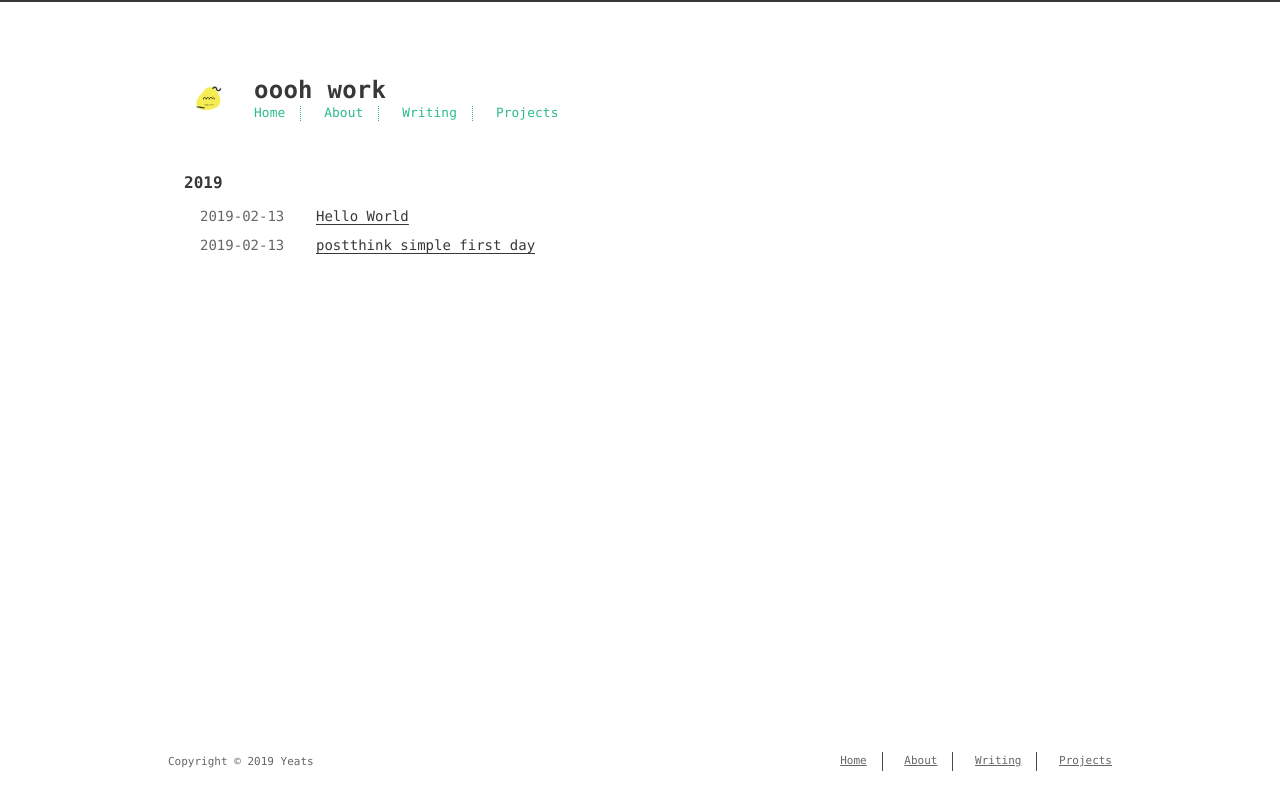
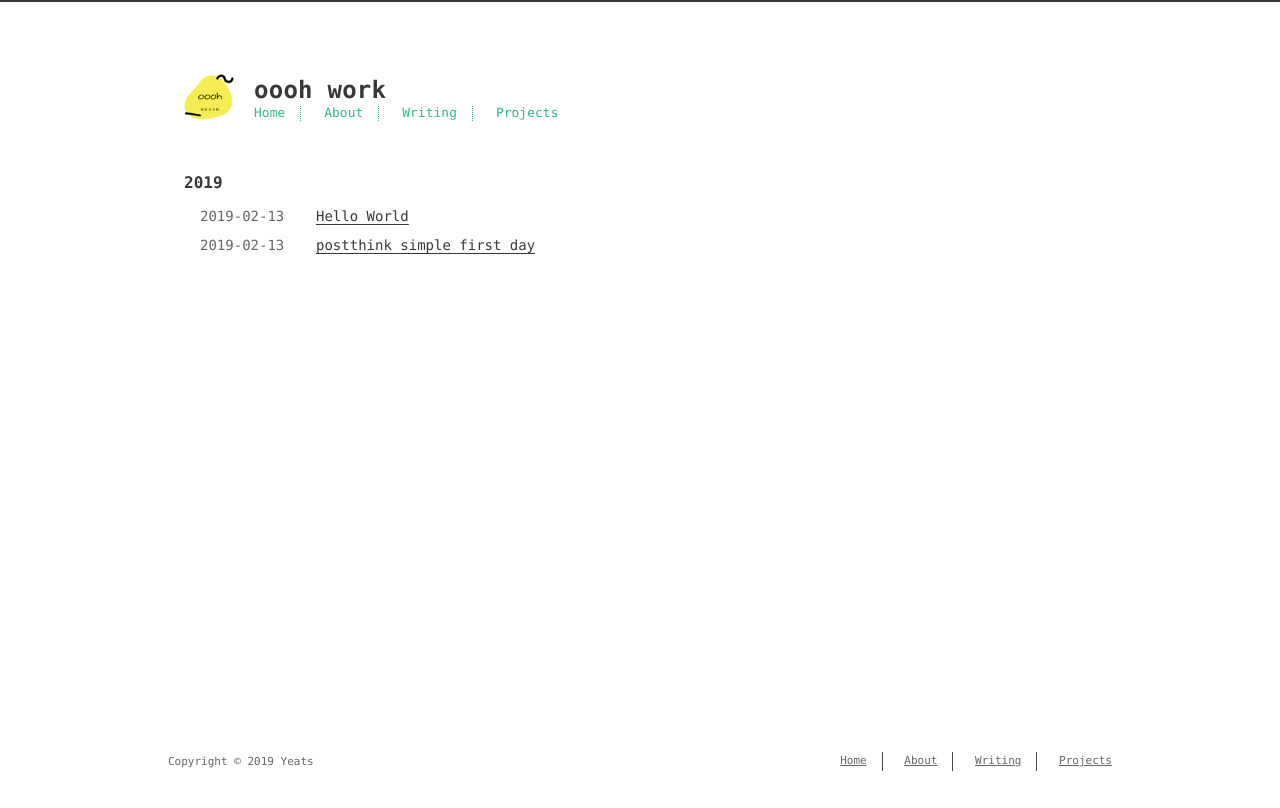
Before and after one commit to crazy-sugar/crazy-sugar.github.io, a plain HTML site: page archives/2019/02/index.html in a window 1280 px wide. Drawn offline with Linux system fonts and the light colour scheme.

Commit message:
Site updated: 2019-02-14 18:08:24

```diff
--- a/archives/2019/02/index.html
+++ b/archives/2019/02/index.html
@@ -48,7 +48,7 @@
   <a href="/">
 
 
-      <div id="logo" style="background-image: url(/images/mylogo.png);"></div>
+      <div id="logo" style="background-image: url(/images/myicon.png);"></div>
 
 
     <div id="title">
```
Also changed, not shown: archives/2019/index.html (+1 -1 lines), archives/index.html (+1 -1 lines), index.html (+1 -1 lines), images/myicon.png (added).
